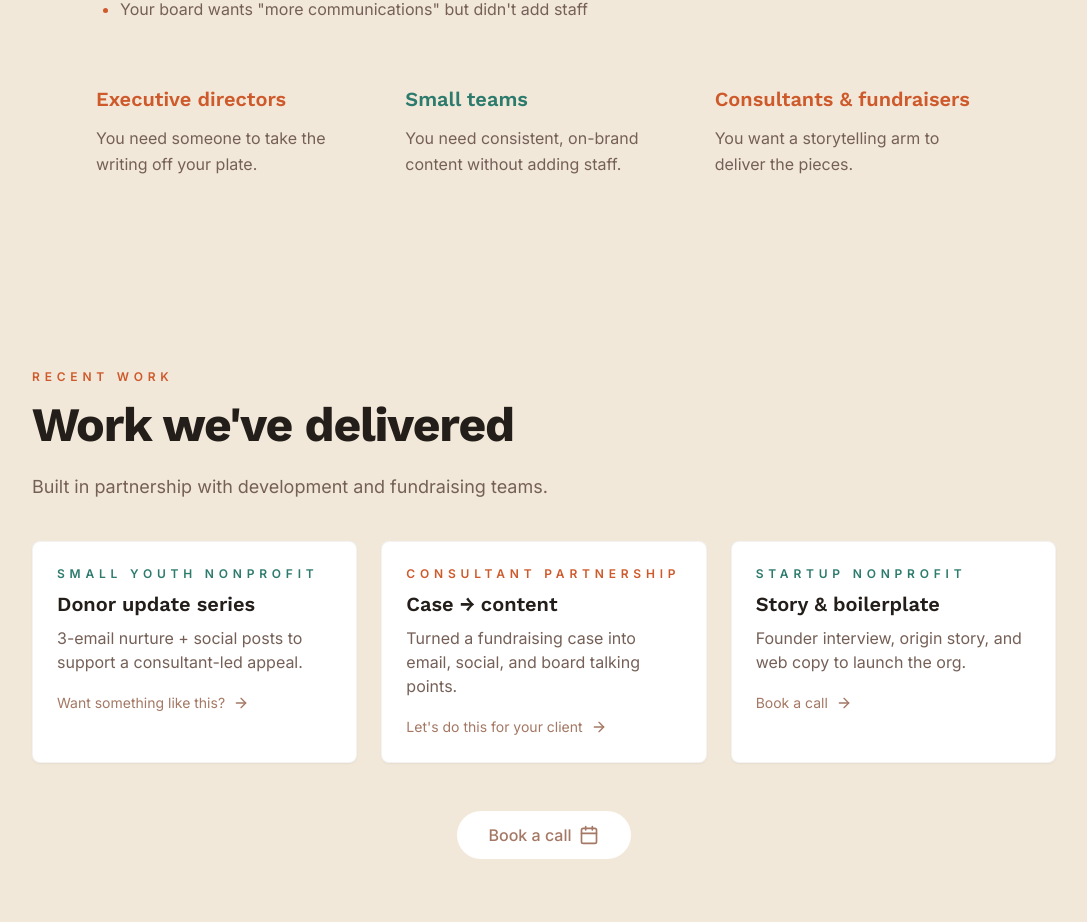
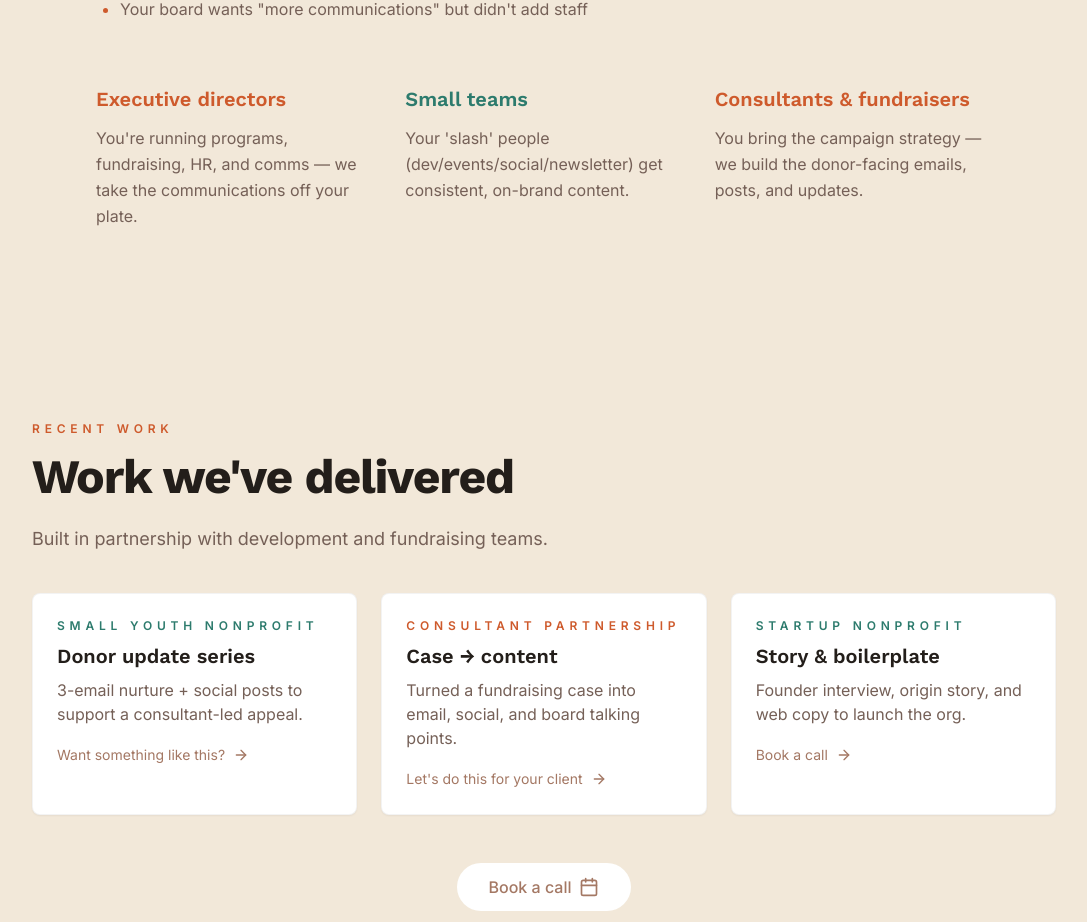
Before and after one commit to scienceontheside/labor-delivery-launchpad, a React (Vite) app: page / in a window 1280 px wide. Shown: the part 998-1920 px from the top of the page, without its empty margins (96-1183 px from the left). Built offline with nearby package versions, Linux system fonts and the light colour scheme; no server answers; the HTML template or start-up script is replaced by a standard one.

Commit message:
Update "Who it's for" descriptions

```diff
--- a/src/components/site/Audience.tsx
+++ b/src/components/site/Audience.tsx
@@ -18,19 +18,19 @@ export default function Audience() {
           <div className="space-y-3 py-4 md:py-0">
             <h3 className="font-heading text-xl font-semibold text-accent-orange">Executive directors</h3>
             <p className="font-body text-muted-foreground leading-relaxed">
-              You need someone to take the writing off your plate.
+              You're running programs, fundraising, HR, and comms — we take the communications off your plate.
             </p>
           </div>
           <div className="space-y-3 py-4 md:py-0">
             <h3 className="font-heading text-xl font-semibold text-accent-teal">Small teams</h3>
             <p className="font-body text-muted-foreground leading-relaxed">
-              You need consistent, on-brand content without adding staff.
+              Your 'slash' people (dev/events/social/newsletter) get consistent, on-brand content.
             </p>
           </div>
           <div className="space-y-3 py-4 md:py-0">
             <h3 className="font-heading text-xl font-semibold text-accent-orange">Consultants & fundraisers</h3>
             <p className="font-body text-muted-foreground leading-relaxed">
-              You want a storytelling arm to deliver the pieces.
+              You bring the campaign strategy — we build the donor-facing emails, posts, and updates.
             </p>
           </div>
         </div>
```
